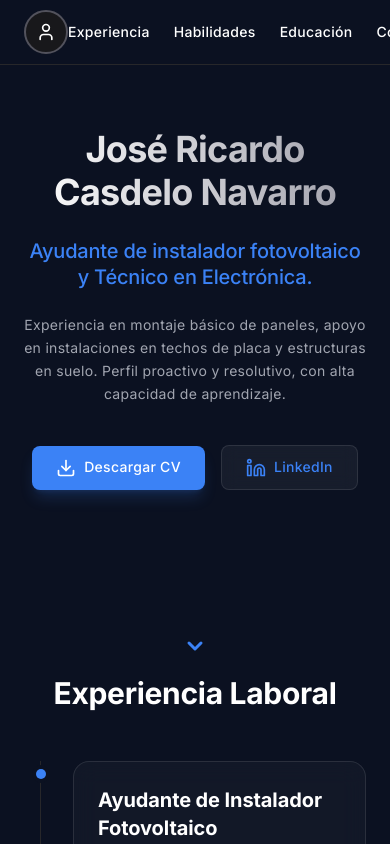
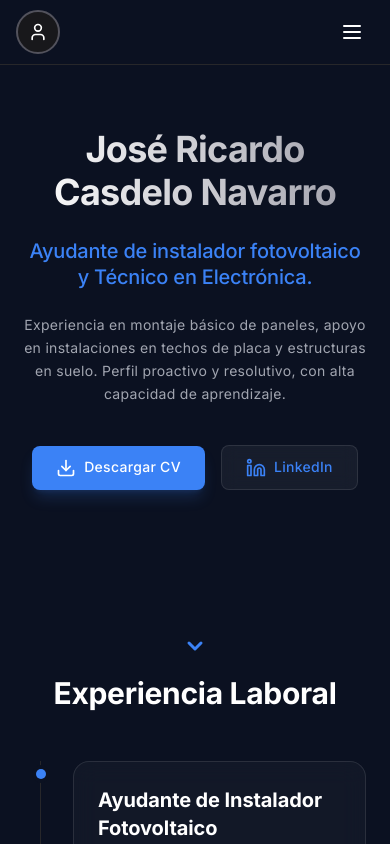
Before and after one commit to rickbyll/portfolio, a React (Vite) app: page / in a window 390 px wide. Shown: the top 844 px of the page. Built offline with nearby package versions, Linux system fonts and the light colour scheme.

Commit message:
Make header responsive - add mobile hamburger menu

```diff
--- a/src/App.tsx
+++ b/src/App.tsx
@@ -158,6 +158,7 @@ export default function App() {
   const [tokenExpiredWarning, setTokenExpiredWarning] = useState(false);
   const [showSaveSuccess, setShowSaveSuccess] = useState(false);
   const [autoSaveIndicator, setAutoSaveIndicator] = useState(false);
+  const [isMobileMenuOpen, setIsMobileMenuOpen] = useState(false);
 
   // Validar token en cada montura
   useEffect(() => {
@@ -469,12 +470,12 @@ export default function App() {
       {/* Background Glows for Liquid Glass Effect */}
       {/* Navigation Bar */}
       <nav className="fixed top-0 left-0 right-0 z-40 bg-bg-dark border-b border-zinc-800">
-        <div className="max-w-5xl mx-auto px-6 h-16 flex items-center justify-between text-sm font-medium">
+        <div className="max-w-5xl mx-auto px-4 sm:px-6 h-16 flex items-center justify-between">
 
           {/* Botón de Perfil / Admin */}
           <button
             onClick={() => isAuthenticated ? setIsAdminOpen(true) : setIsLoginOpen(true)}
-            className="w-10 h-10 rounded-full overflow-hidden border-2 border-zinc-600 flex items-center justify-center bg-zinc-900 hover:border-brand hover:bg-blue-900/20 transition-all duration-200"
+            className="w-10 h-10 rounded-full overflow-hidden border-2 border-zinc-600 flex items-center justify-center bg-zinc-900 hover:border-brand hover:bg-blue-900/20 transition-all duration-200 flex-shrink-0"
             title="Editar Portfolio"
           >
             {profilePic ? (
@@ -484,13 +485,65 @@ export default function App() {
             )}
           </button>
 
-          <div className="flex items-center gap-6 md:gap-10">
+          {/* Desktop Navigation */}
+          <div className="hidden sm:flex items-center gap-6 md:gap-10 text-sm font-medium">
             <a href="#experiencia" className="text-white hover:text-brand transition-colors duration-200">Experiencia</a>
             <a href="#habilidades" className="text-white hover:text-brand transition-colors duration-200">Habilidades</a>
             <a href="#educacion" className="text-white hover:text-brand transition-colors duration-200">Educación</a>
             <a href="#contacto" className="text-white hover:text-brand transition-colors duration-200">Contacto</a>
           </div>
+
+          {/* Mobile Menu Button */}
+          <button
+            onClick={() => setIsMobileMenuOpen(!isMobileMenuOpen)}
+            className="sm:hidden flex items-center justify-center w-10 h-10 text-white hover:text-brand transition-colors"
+            title="Menú"
+          >
+            {isMobileMenuOpen ? (
+              <X className="w-6 h-6" />
+            ) : (
+              <svg className="w-6 h-6" fill="none" stroke="currentColor" viewBox="0 0 24 24">
+                <path strokeLinecap="round" strokeLinejoin="round" strokeWidth={2} d="M4 6h16M4 12h16M4 18h16" />
+              </svg>
+            )}
+          </button>
         </div>
+
+        {/* Mobile Menu */}
+        {isMobileMenuOpen && (
+          <div className="sm:hidden border-t border-zinc-800 bg-zinc-900/95 backdrop-blur-sm">
+            <div className="px-4 py-2 space-y-2">
+              <a
+                href="#experiencia"
+                onClick={() => setIsMobileMenuOpen(false)}
+                className="block px-3 py-2 rounded-lg text-white hover:bg-zinc-800 hover:text-brand transition-colors duration-200 text-sm font-medium"
+              >
+                Experiencia
+              </a>
+              <a
+                href="#habilidades"
+                onClick={() => setIsMobileMenuOpen(false)}
+                className="block px-3 py-2 rounded-lg text-white hover:bg-zinc-800 hover:text-brand transition-colors duration-200 text-sm font-medium"
+              >
+                Habilidades
+              </a>
+              <a
+                href="#educacion"
+                onClick={() => setIsMobileMenuOpen(false)}
+                className="block px-3 py-2 rounded-lg text-white hover:bg-zinc-800 hover:text-brand transition-colors duration-200 text-sm font-medium"
+              >
+                Educación
+              </a>
+              <a
+                href="#contacto"
+                onClick={() => setIsMobileMenuOpen(false)}
+                className="block px-3 py-2 rounded-lg text-white hover:bg-zinc-800 hover:text-brand transition-colors duration-200 text-sm font-medium"
+              >
+                Contacto
+              </a>
+            </div>
+          </div>
+        )}
       </nav>
 
       {/* Hero Section */}
```
Also changed, not shown: 5 other files (tests, documents, lock files or other folders).
